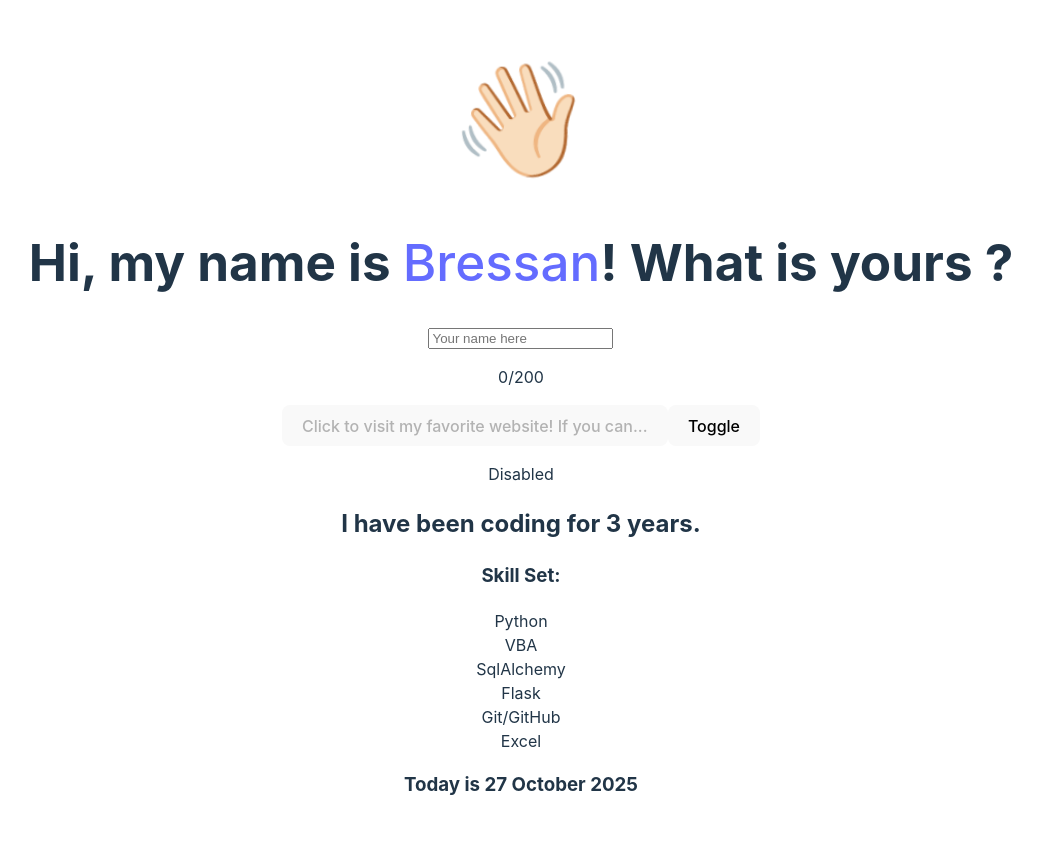
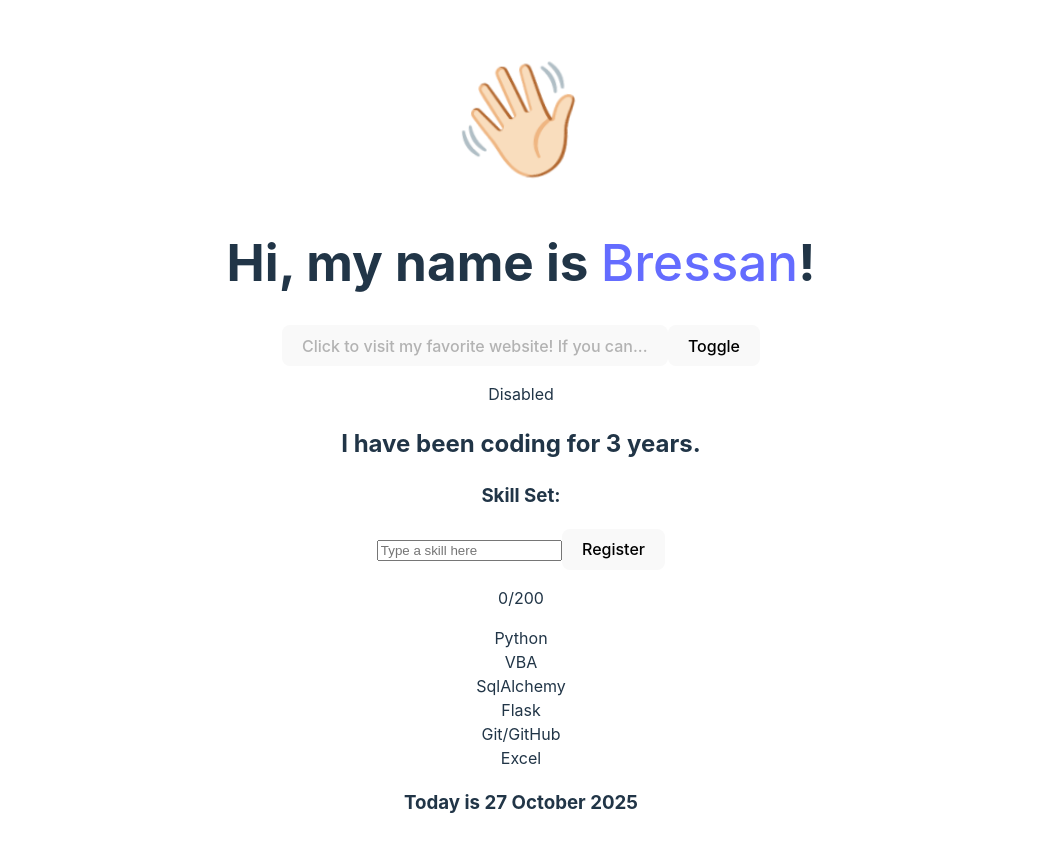
Before and after one commit to VitorBressan/Practicing-Vue, a Vue app in the folder Estudo Vue/: page / in a window 1280 px wide. Shown: the top 852 px of the page, without its empty margins (119-1161 px from the left). Built offline with nearby package versions, Linux system fonts and the light colour scheme.

Commit message:
add event handling

```diff
--- a/Estudo Vue/src/App.vue
+++ b/Estudo Vue/src/App.vue
@@ -21,9 +21,9 @@ const blockLeaveGithub = () => {
   alert("Follow me on github!");
 };
 
-const userTypedName = ref("");
+const userTypedSkill = ref("");
 const characterCount = computed(()=>{
-  return userTypedName.value.length
+  return userTypedSkill.value.length
 });
 
 const skillSet = ref([
@@ -43,13 +43,7 @@ const skillSet = ref([
   <h1>
     Hi, my name is
     <a v-on:click="blockLeaveGithub" :href="'https://github.com/' + githubUsername" target="_blank">{{ name }}</a>!
-    What is yours ?
   </h1>
-  <input v-model="userTypedName" placeholder="Your name here">
-  <p class="counter">
-    {{ characterCount }}/200
-  </p>
-
 
   <a :href target="_blank">
     <button :disabled>Click to visit my favorite website! If you can...</button>
@@ -65,6 +59,14 @@ const skillSet = ref([
   </h2>
 
   <h3> Skill Set: </h3>
+  <input v-model="userTypedSkill" v-on:keyup.enter="skillSet.push(userTypedSkill)" placeholder="Type a skill here">
+  <button v-on:click="skillSet.push(userTypedSkill)">
+    Register
+  </button>
+  <p class="counter">
+    {{ characterCount }}/200
+  </p>
+
   <ul class="skill-list">
     <li v-for="skill in skillSet"> {{ skill }}</li>
   </ul>
```
